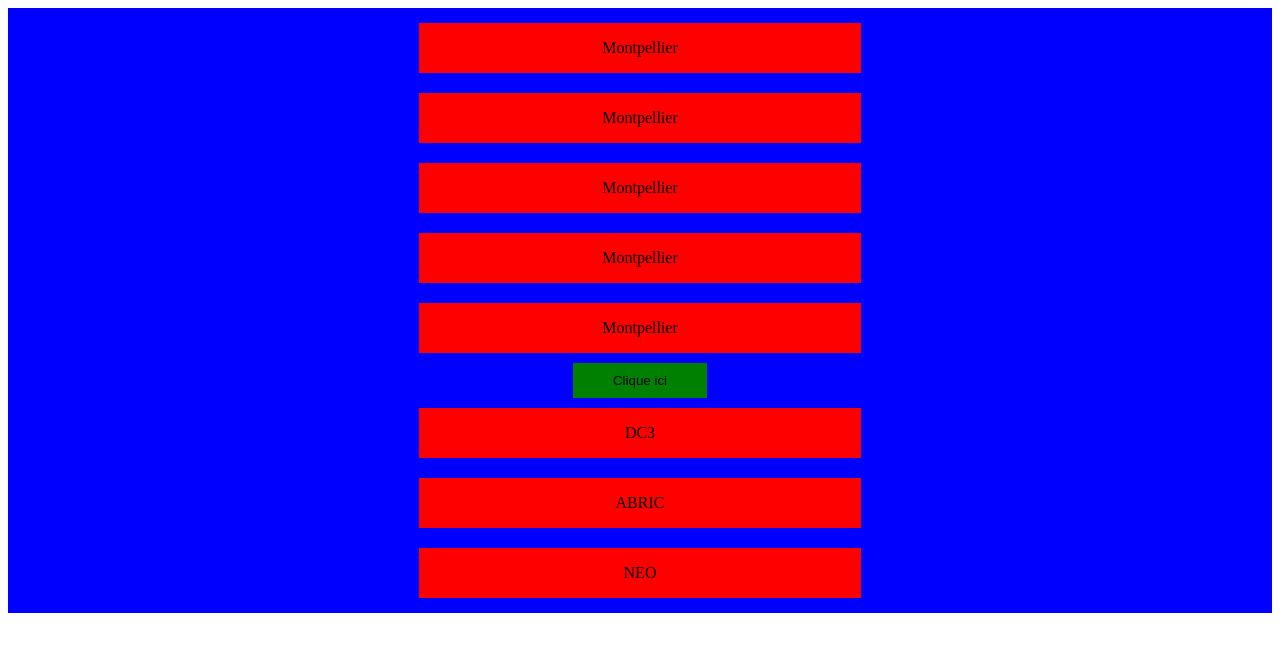
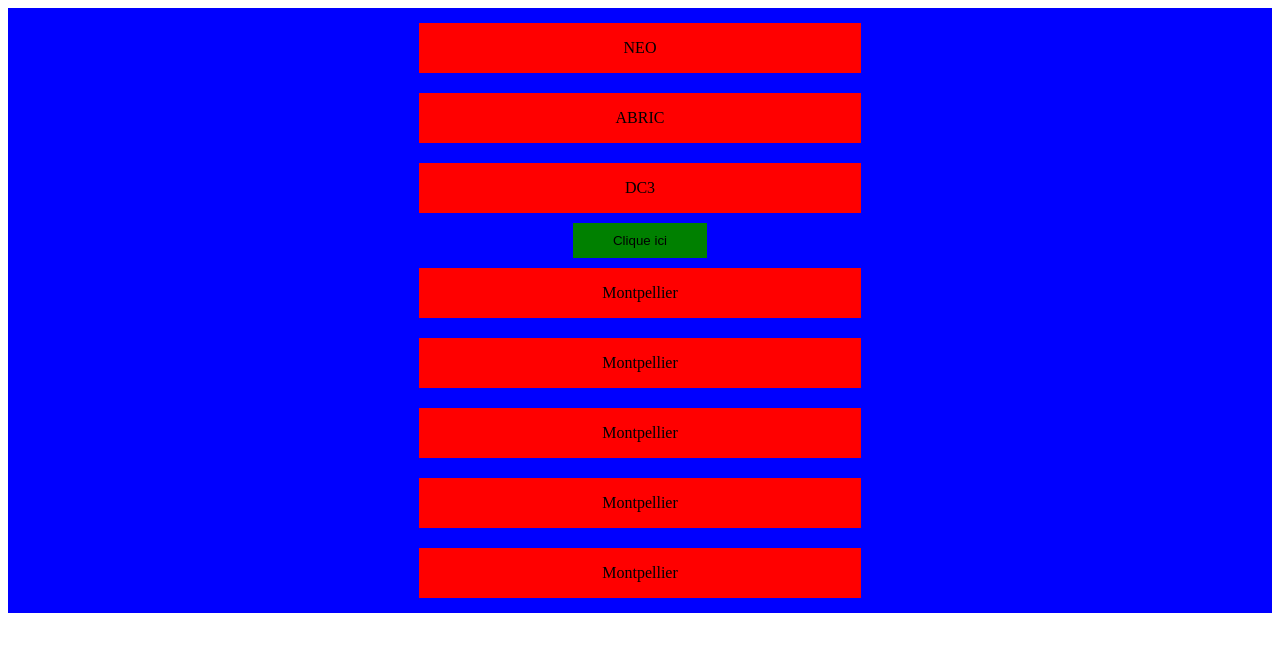
Before and after one commit to n3ographic/webjs-abricneo, a plain HTML site: page index.html in a window 1280 px wide. Drawn offline with Linux system fonts and the light colour scheme.

Commit message:
ajout localstorage prenom et nom

```diff
--- a/script.js
+++ b/script.js
@@ -4,7 +4,7 @@ console.log(myElement);
 
 /*AJOUT DE DIV*/
 
-
+/*Ajout de div avec des éléments à l'interieur*/
 for (i = 0; i < 5; i++){
     const ajoutDiv = document.createElement('div');
     ajoutDiv.setAttribute('id', 'element')
@@ -16,15 +16,17 @@ for (i = 0; i < 5; i++){
     ajoutDiv.innerHTML = ("<p>Montpellier</p>");
 }
 
+/*Comptage clique bouton*/
+const boutonClick = document.getElementById('boutonAdd')
 
-const boutonClick = document.getElementById('boutonAdd')
 let comptageClick = 0
+
  boutonClick.addEventListener('click', function(){
+
     comptageClick = comptageClick+1;
-    console.log("tu as cliqué " + comptageClick)
 
-    //console.log("click")
-    /*for(let click = 0; click <  1; click++ ){
-        console.log("tu as cliqué" + [click+1])
-    }*/
+    console.log("tu as cliqué " + comptageClick);
  });
+
+
+ localStorage.setItem("prenom", "nom")
--- a/style.css
+++ b/style.css
@@ -3,7 +3,7 @@
     height: max-content;
     display: flex;
     justify-content: space-around;
-    flex-direction: column-reverse;
+    flex-direction: column;
     align-items:center ;
     background-color: blue;
     padding: 5px 0px
```
